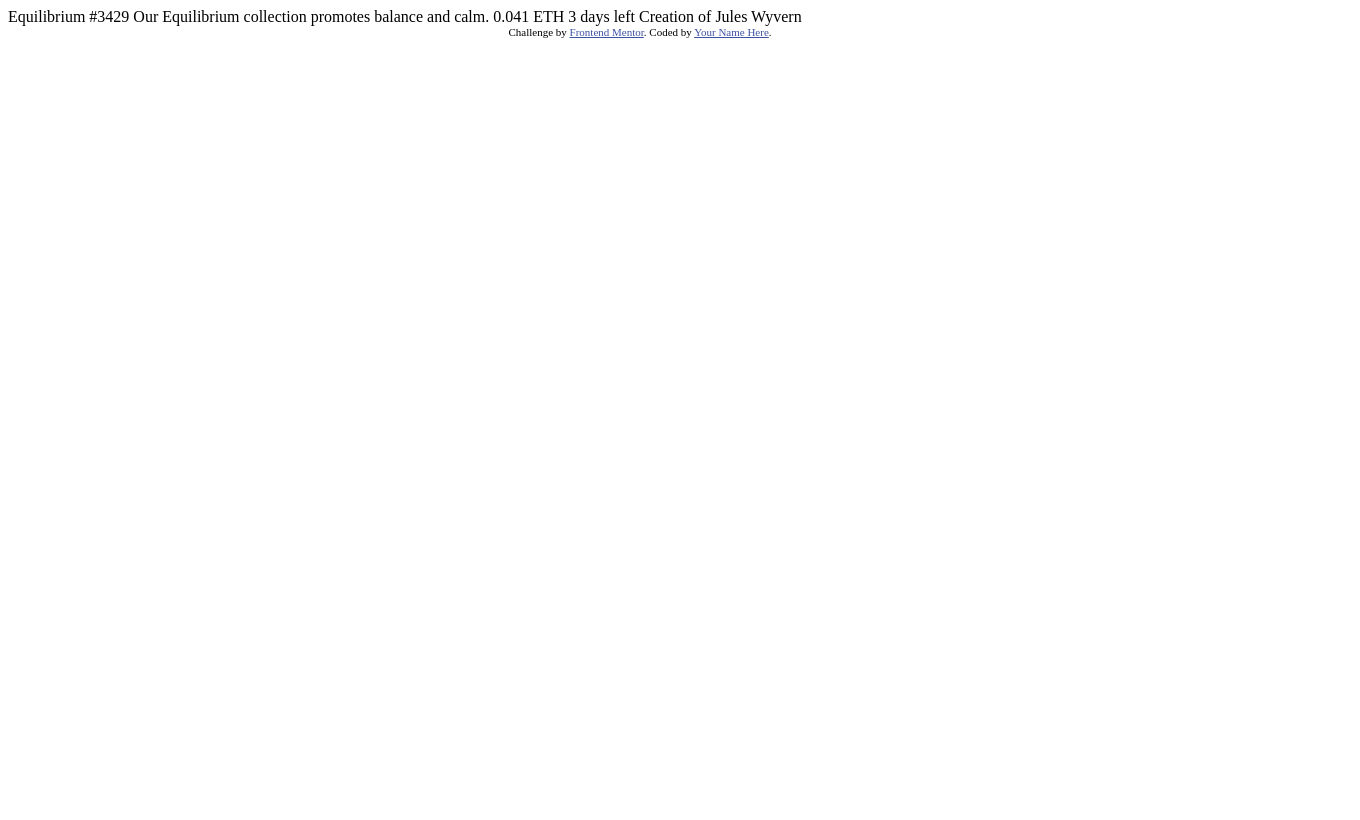
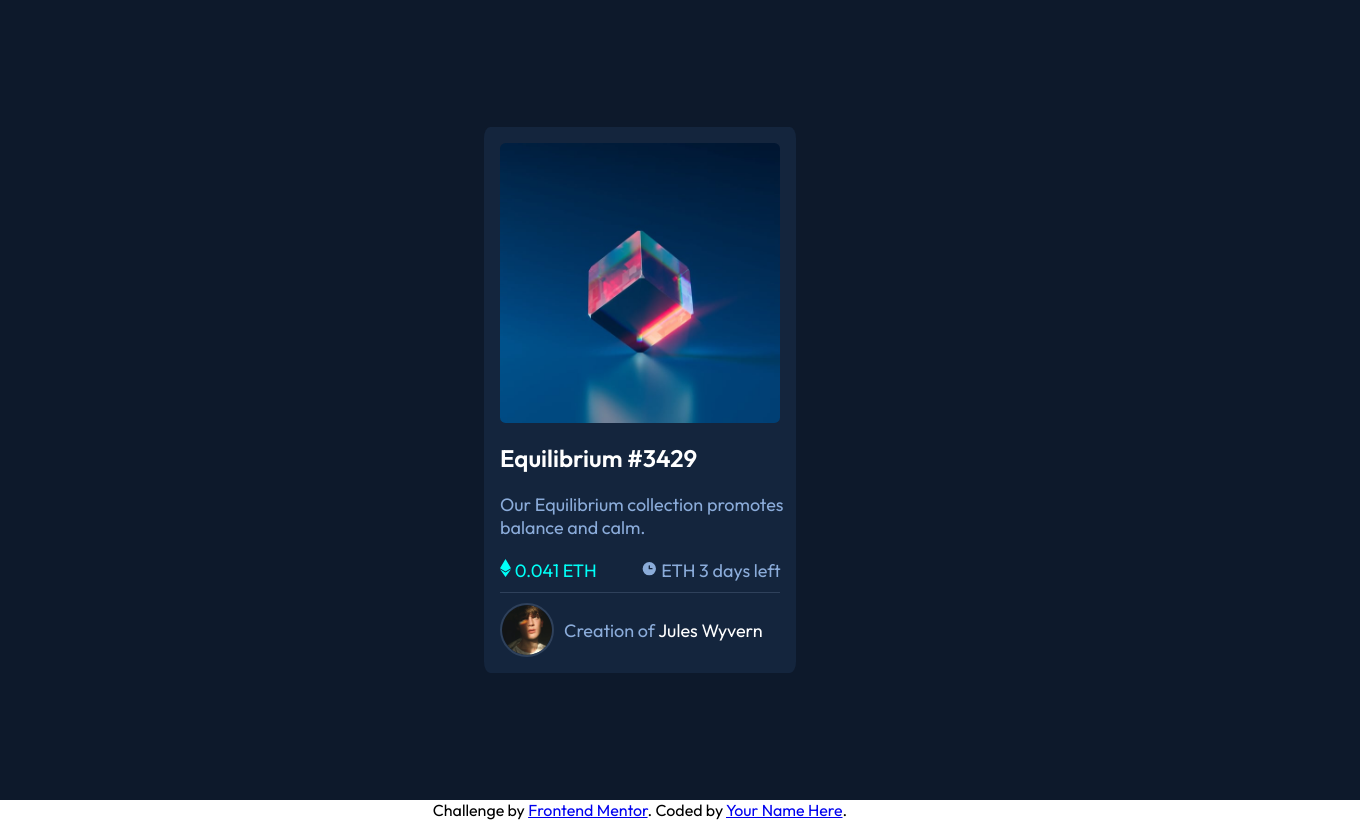
Before and after one commit to Shawnnr1475/nft-preview-card-component-main, a plain HTML site: page index.html in a window 1280 px wide. Shown: the whole page, 1360 px wide, since content can reach past the window. Drawn offline with Linux system fonts and the light colour scheme.

Commit message:
final commit

```diff
--- a/index.html
+++ b/index.html
@@ -5,26 +5,27 @@
   <meta name="viewport" content="width=device-width, initial-scale=1.0"> <!-- displays site properly based on user's device -->
 
   <link rel="icon" type="image/png" sizes="32x32" href="./images/favicon-32x32.png">
+  <link rel="stylesheet" href="./style.css">
 
   <title>Frontend Mentor | NFT preview card component</title>
 
   <!-- Feel free to remove these styles or customise in your own stylesheet 👍 -->
-  <style>
-    .attribution { font-size: 11px; text-align: center; }
-    .attribution a { color: hsl(228, 45%, 44%); }
-  </style>
 </head>
 <body>
-
-  Equilibrium #3429
-
-  Our Equilibrium collection promotes balance and calm.
-
-  0.041 ETH
-  3 days left
-
-  Creation of Jules Wyvern
-
+  <div class="container">
+    <div class="card">
+      <img src="images/image-equilibrium.jpg" alt="">
+      <div class="content">
+        <h2> Equilibrium #3429</h2>
+        <p>Our Equilibrium collection promotes balance and calm.</p>
+        <p><span><img src="./images/icon-ethereum.svg" alt=""></span><span class="cyan"> 0.041 ETH</span> <span><img src="./images/icon-clock.svg" alt=""></span> ETH  3 days left</p>
+        <div class="creator">
+          <img src="./images/image-avatar.png" alt="">
+          <p><span>Creation of</span> Jules Wyvern</p>
+        </div>
+      </div>
+    </div>
+  </div>
   <div class="attribution">
     Challenge by <a href="https://www.frontendmentor.io?ref=challenge" target="_blank">Frontend Mentor</a>.
     Coded by <a href="#">Your Name Here</a>.
--- /dev/null
+++ b/style.css
@@ -0,0 +1,112 @@
+@import url('https://fonts.googleapis.com/css2?family=Outfit:wght@300;400;600&display=swap');
+
+*{
+    padding: 0;
+    margin: 0;
+    box-sizing: 0;
+}
+
+:root{
+    --mobile-width: 375px;
+    --desktop-width: 1440px;
+    /* primary colors */
+    --soft-blue: hsl(215, 51%, 70%);
+    --cyane: hsl(178, 100%, 50%);
+
+    /*neutral colors*/
+    --main-bg-color: hsl(217, 54%, 11%);
+    --card-bg-color: hsl(216, 50%, 16%);
+    --line-color: hsl(215, 32%, 27%);
+
+    --font-size : 18px;
+    --font : 'Outfit', sans-serif;
+}
+
+body{
+    display: flex;
+    justify-content: center;
+    align-items: center;
+    flex-direction: column;
+    font-family: var(--font);
+}
+
+p{
+    font-size: var(--font-size);
+}
+
+.container{
+    display: flex;
+    flex-direction: column;
+    justify-content: center;
+    align-items: center;
+    width: var(--desktop-width);
+    height: 100vh;
+    background-color: var(--main-bg-color);
+}
+
+.card{
+    background-color: var(--card-bg-color);
+    padding: 1rem;
+    border-radius: 2%;
+    display: flex;
+    flex-direction: column;
+    justify-content: center;
+    align-items: center;
+}
+
+.card > img{
+    width: 280px;
+    height: 280px;
+    border-radius: 2%;
+    margin-bottom: 20px;
+}
+
+.content{
+    width: 280px;
+}
+
+.content > p{
+    width: 300px;
+    color: var(--soft-blue);
+    margin-top: 20px;
+}
+
+.cyan{
+    color:var(--cyane);
+    margin-right: 40px;
+}
+
+.content > h2{
+    color: white;
+}
+
+.creator{
+    margin-top: 10px;
+    border-top: 1px solid var(--line-color);
+    padding-top: 10px;
+    display: flex;
+    flex: 3;
+    align-items: center;
+}
+
+.creator img{
+    width: 50px;
+    height: 50px;
+    border-radius: 50%;
+    border: solid 2px var(--line-color);
+    margin-right: 10px;
+}
+
+.creator p{
+    color: white;
+}
+
+.creator span{
+    color: var(--soft-blue);
+}
+
+@media only screen and (max-width: 600px) {
+    .container{
+        width: var(--mobile-width);
+  }
+}
```
